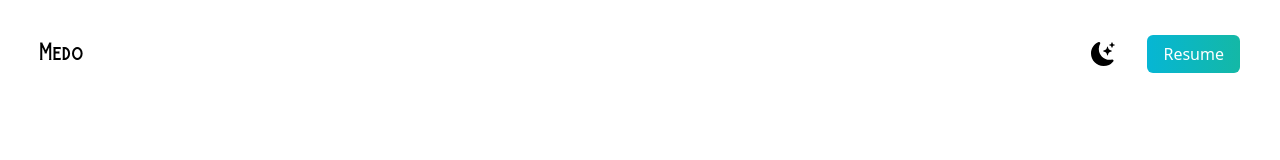
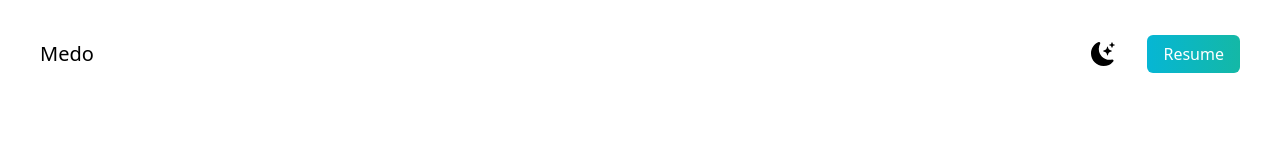
Before and after one commit to mohmedkasim/nextjs-website, a Next.js app: page / in a window 1280 px wide. Shown: the top 160 px of the page. Built offline with nearby package versions, Linux system fonts and the light colour scheme.

Commit message:
change font

```diff
--- a/tailwind.config.js
+++ b/tailwind.config.js
@@ -7,7 +7,7 @@ module.exports = {
   theme: {
     extend: {
       fontFamily: {
-        burtons: "burtons",
+        pacifico: "Pacifico",
       },
     },
   },
```
